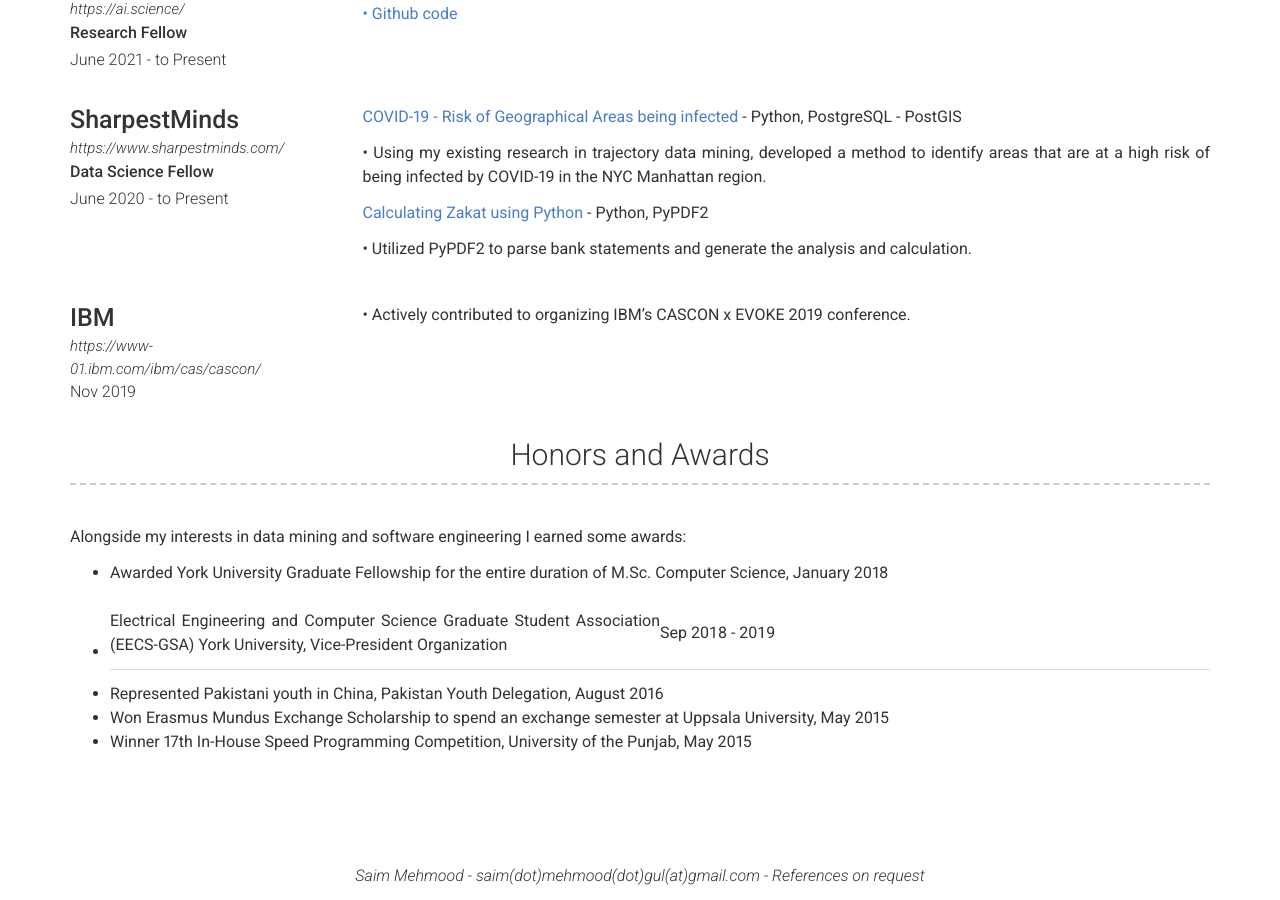
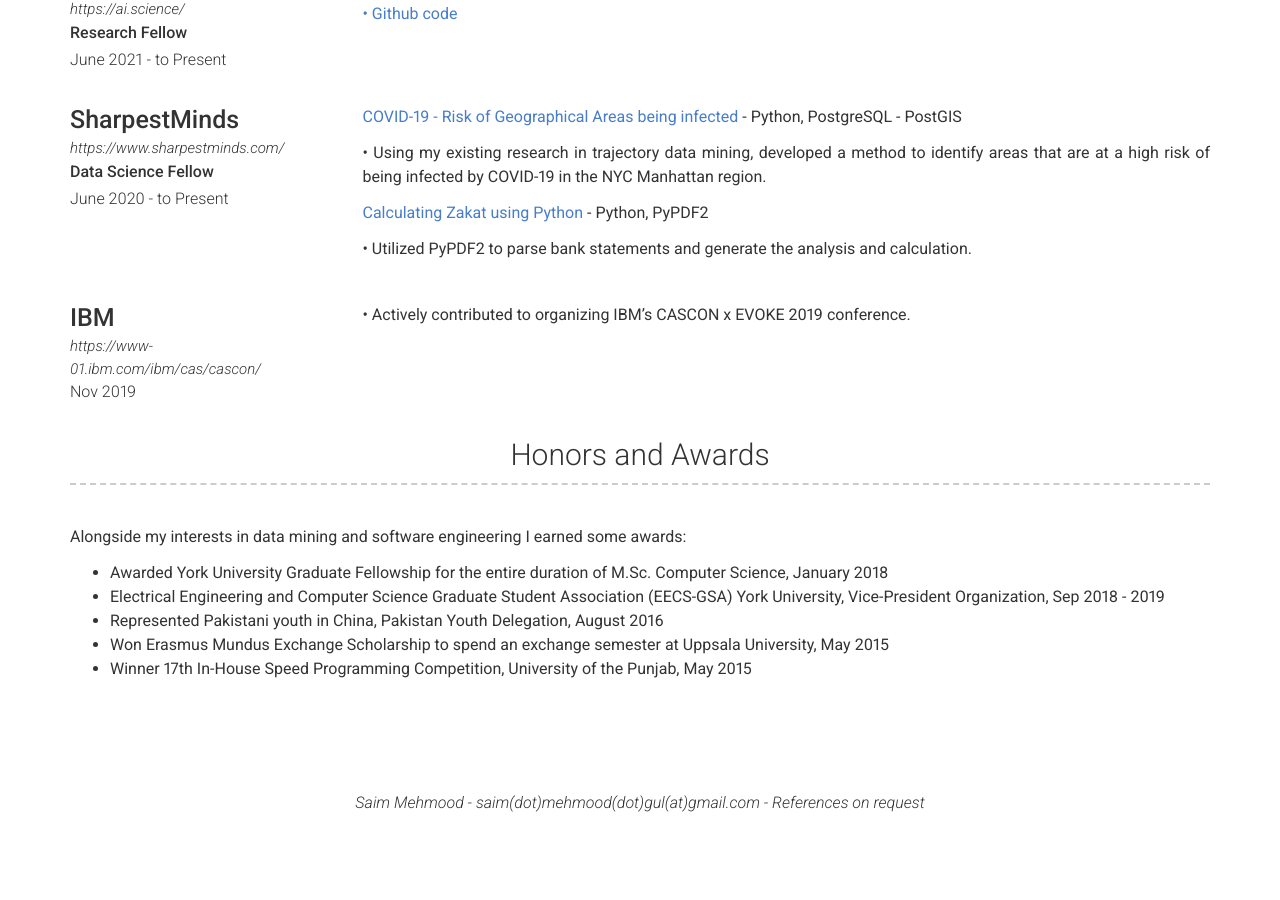
Before and after one commit to saimmehmood/saimmehmood.github.io, a Jekyll site: the page built from index.md, in a window 1280 px wide and 900 px high, scrolled down 3540 px. Built offline with Jekyll 4.4.1, drawn with Linux system fonts in a browser that asks for light colours; nearby versions of some CDN libraries; after the commit the page ends 4367 px from its top, so only the background shows below that.

Commit message:
2/1/2022 12:30 AM

```diff
--- a/_config.yml
+++ b/_config.yml
@@ -69,7 +69,7 @@ about_content: | # this will include new lines to allow paragraphs
 more_content: | # this will include new lines to allow paragraphs
   Alongside my interests in data mining and software engineering I earned some awards:
    - Awarded York University Graduate Fellowship for the entire duration of M.Sc. Computer Science, January 2018
-   - Electrical Engineering and Computer Science Graduate Student Association (EECS-GSA) York University, Vice-President Organization | Sep 2018 - 2019
+   - Electrical Engineering and Computer Science Graduate Student Association (EECS-GSA) York University, Vice-President Organization, Sep 2018 - 2019
    - Represented Pakistani youth in China, Pakistan Youth Delegation, August 2016
    - Won Erasmus Mundus Exchange Scholarship to spend an exchange semester at Uppsala University, May 2015
    - Winner 17th In-House Speed Programming Competition, University of the Punjab, May 2015
```
